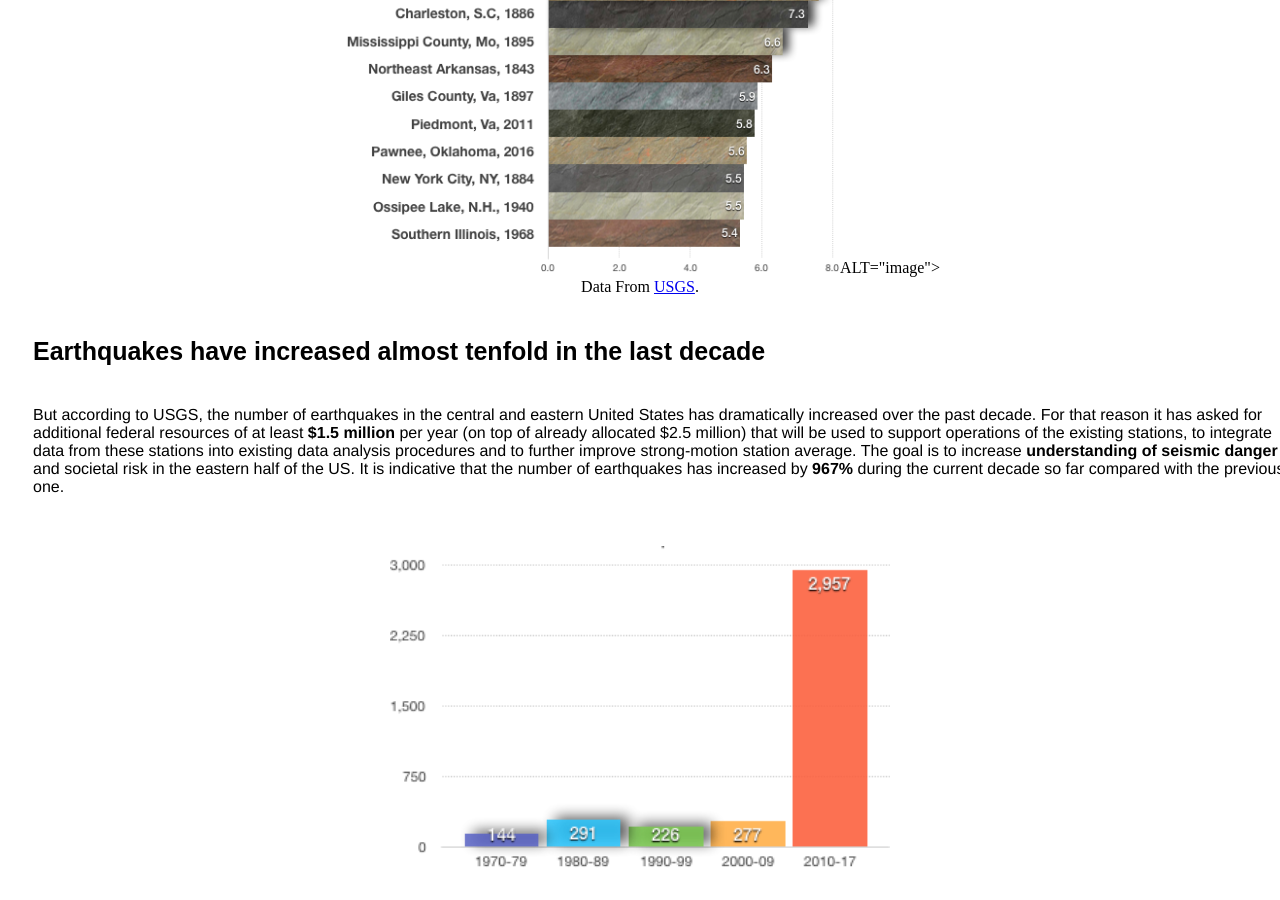
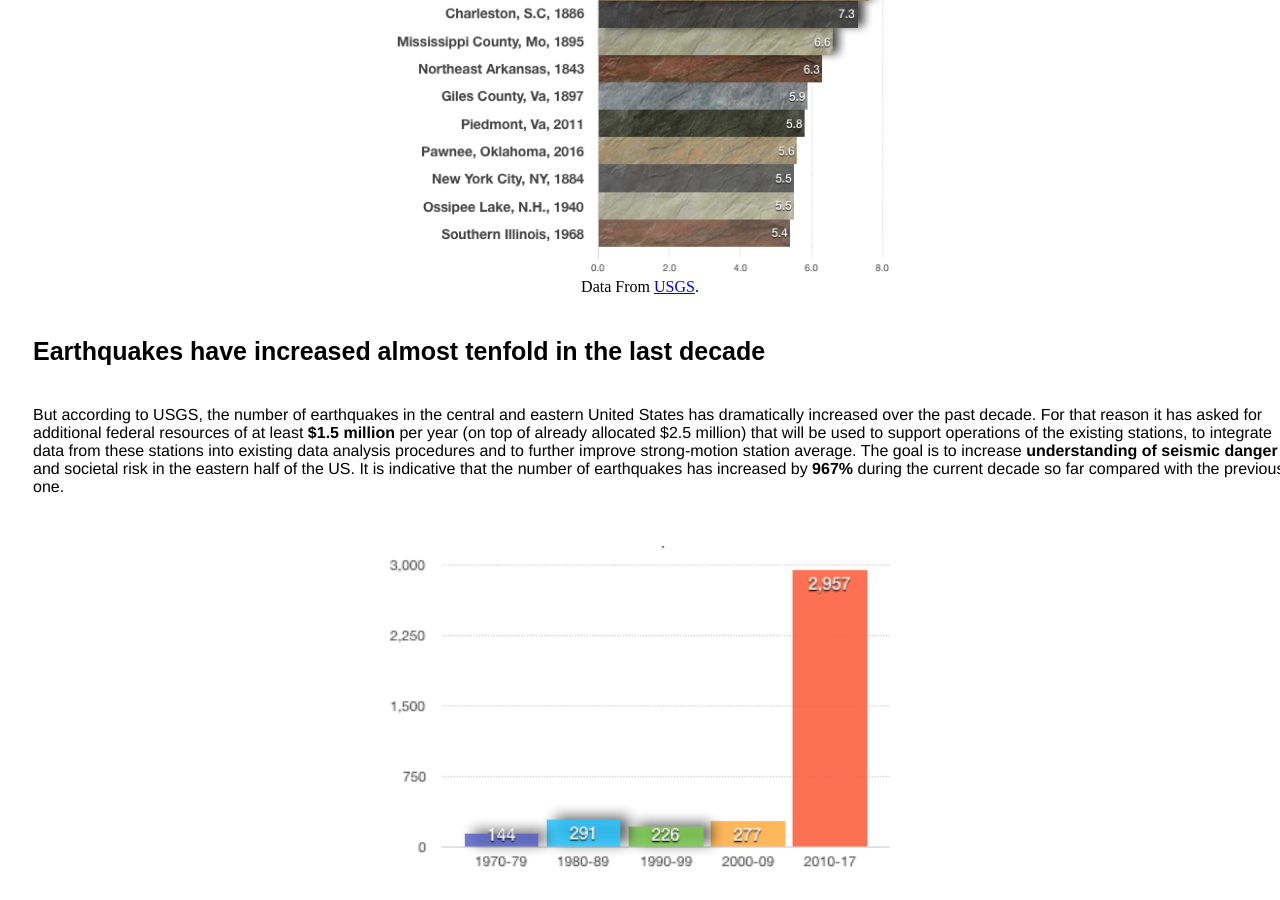
Before and after one commit to chrgavalas/data-projects, a Jekyll site: the page docs/US-Earthquakes/index.html, which Jekyll copies as it is, in a window 1280 px wide and 900 px high, scrolled down 1158 px. Built offline with Jekyll 4.4.1, drawn with Linux system fonts in a browser that asks for light colours.

Commit message:
Earthquakes

```diff
--- a/docs/US-Earthquakes/index.html
+++ b/docs/US-Earthquakes/index.html
@@ -15,7 +15,7 @@
 </p>
   <img src="virginia.png">
   <p> It was among the major earthquakes on the East Coast of all times, with the second largest being an estimated 7.3 magnitude temblor that struck <b>Charleston</b>, S.C., in <b>1886</b>. </p> </div>
-  <div style="text-align: center;"><img src="large-quakes.png">ALT="image"></div>
+  <div style="text-align: center;"><img src="large-quakes.png" ALT="image"></div>
   <div> Data From <a href="https://www.usgs.gov/" target="blank"> USGS</a>. </div>
   <h3 class="title"> Earthquakes have increased almost tenfold in the last decade </h3>
   <div class="story_article">  But according to USGS, the number of earthquakes in the central and eastern United States has dramatically increased over the past decade. For that reason it has asked for additional federal resources of at least <b>$1.5 million</b> per year (on top of already allocated $2.5 million) that will be used to support operations of the existing stations, to integrate data from these stations into existing data analysis procedures and to further improve strong-motion station average. The goal is to increase <b>understanding of seismic danger</b> and societal risk in the eastern half of the US. It is indicative that the number of earthquakes has increased by <b>967%</b> during the current decade so far compared with the previous one.
```
